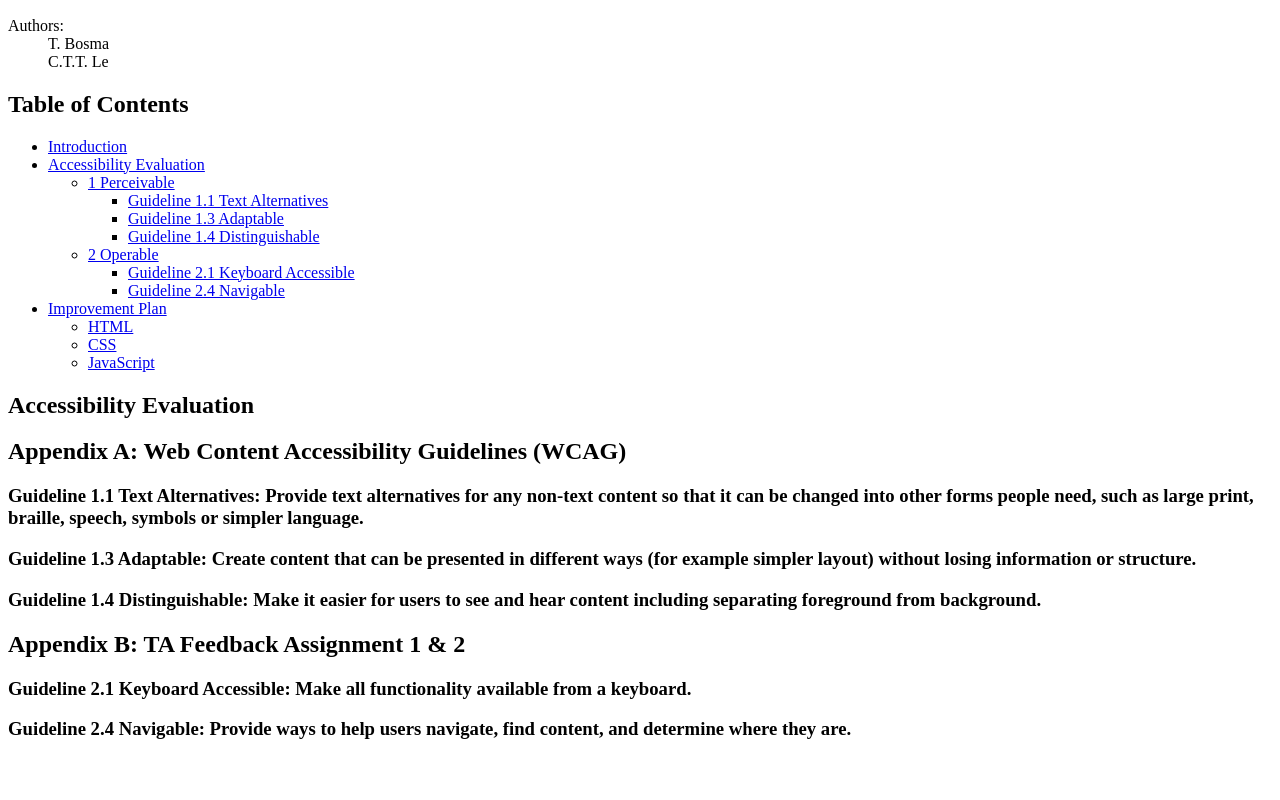
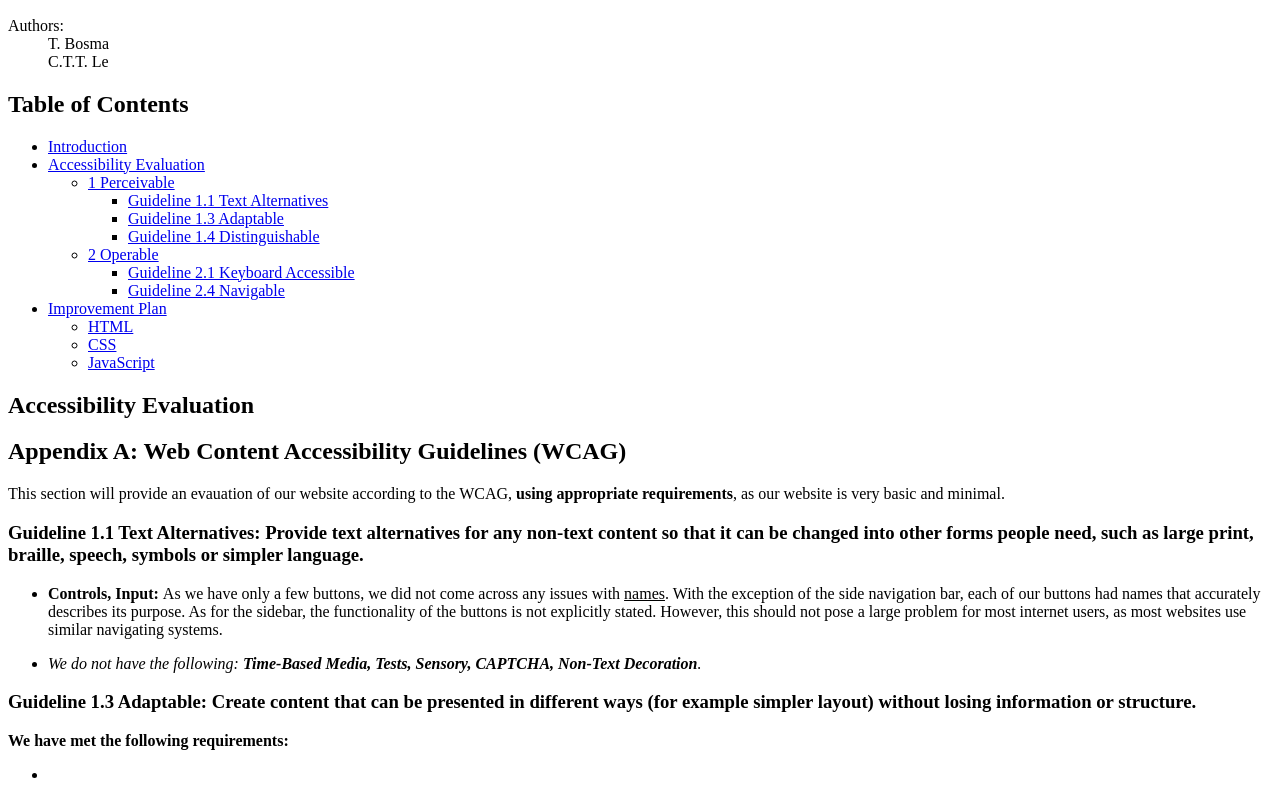
Before and after one commit to LCTTVU/ASSIGNMENT3, a plain HTML site: page assignment4.html in a window 1280 px wide. Shown: the part 144-944 px from the top of the page. Before the commit the page ends 903 px from the top, so only its background shows below. Drawn offline with Linux system fonts and the light colour scheme.

Commit message:
Update assignment4.html

```diff
--- a/assignment4.html
+++ b/assignment4.html
@@ -69,16 +69,37 @@
 
         <section id = "appendixA">
             <h2>Appendix A: Web Content Accessibility Guidelines (WCAG)</h2>
+            <p class = "description">This section will provide an evauation of our website according to the WCAG, <strong>using appropriate requirements</strong>, as our website is very basic and minimal.</p>
 
             <div>
                 <div class = "subtitle">
                     <h3 id = "guideline1-1">Guideline 1.1 Text Alternatives: Provide text alternatives for any non-text content so that it can be changed into other forms people need, such as large print, braille, speech, symbols or simpler language.</h3>
+                </div>
+                <div class = "content">
+                    <ul>
+                        <li>
+                            <p><strong class = "content-handle">Controls, Input: </strong>As we have only a few buttons, we did not come across any issues with <u>names</u>.
+                                With the exception of the side navigation bar, each of our buttons had names that accurately describes its purpose.
+                                As for the sidebar, the functionality of the buttons is not explicitly stated.
+                                However, this should not pose a large problem for most internet users, as most websites use similar navigating systems.
+                            </p>
+                        </li>
+                        <li>
+                            <p><i class = "guidelineEvaluation">We do not have the following: <strong>Time-Based Media, Tests, Sensory, CAPTCHA, Non-Text Decoration</strong>.</i></p>
+                        </li>
+                    </ul>
                 </div>
             </div>
 
             <div>
                 <div class = "subtitle">
                     <h3 id = "guideline1-3">Guideline 1.3 Adaptable: Create content that can be presented in different ways (for example simpler layout) without losing information or structure.</h3>
+                    <p><strong class = "content-handle">We have met the following requirements:</strong></p>
+                    <ul>
+                        <li>
+
+                        </li>
+                    </ul>
                 </div>
             </div>
 
```
